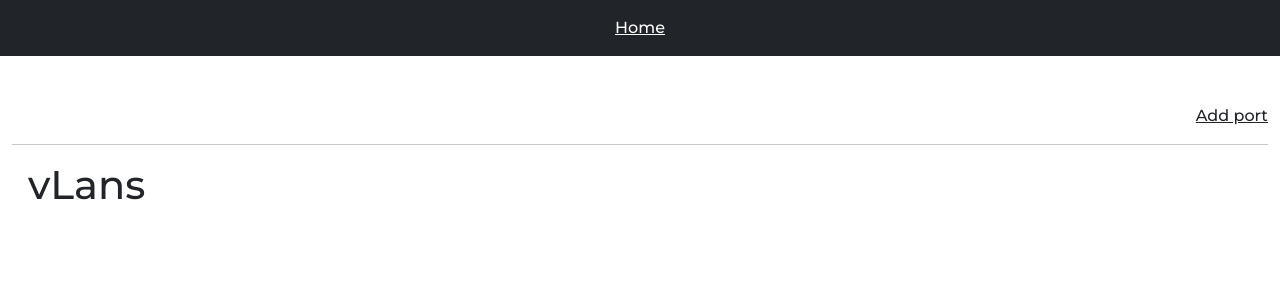
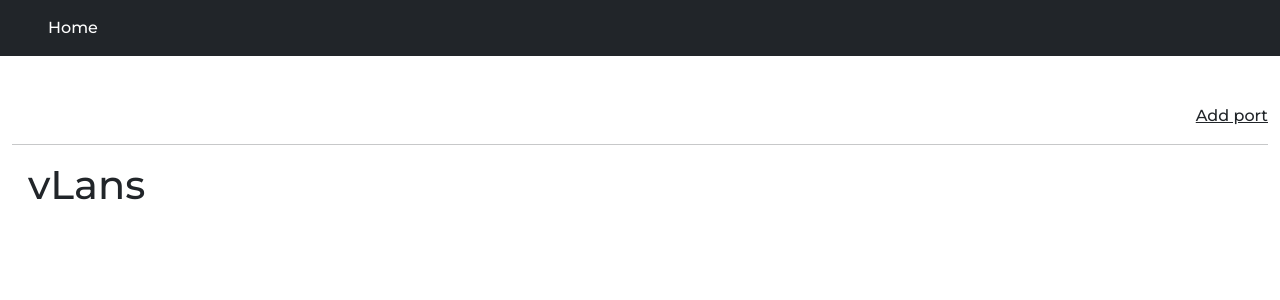
Before and after one commit to swelanauguste/works-server-room, a Django app: page / in a window 1280 px wide. Shown: the top 300 px of the page. Run offline with Django 5.2, Linux system fonts and the light colour scheme; data that the repository does not hold is empty.

Commit message:
frontend update

```diff
--- a/app/networks/templates/base.html
+++ b/app/networks/templates/base.html
@@ -37,8 +37,8 @@
 </head>
 
 <body>
-    <div class="text-center text-bg-dark py-3">
-        <a class="text-white"
+    <div class="ps-5 text-bg-dark py-3">
+        <a class="text-decoration-none text-white"
             href="/">Home</a>
     </div>
 
--- a/app/networks/templates/networks/rack_list.html
+++ b/app/networks/templates/networks/rack_list.html
@@ -57,6 +57,7 @@
         {% if '307' in vlan.name %}table-light text-white{% endif %}
         {% if '351' in vlan.name %}table-info{% endif %}
         {% if '418' in vlan.name %}table-primary{% endif %}
+        {% if '414' in vlan.name %}table-warning{% endif %}
         ">
           <td>{{vlan.name}}</td>
           <td>{{vlan.role|upper}}</td>
```
